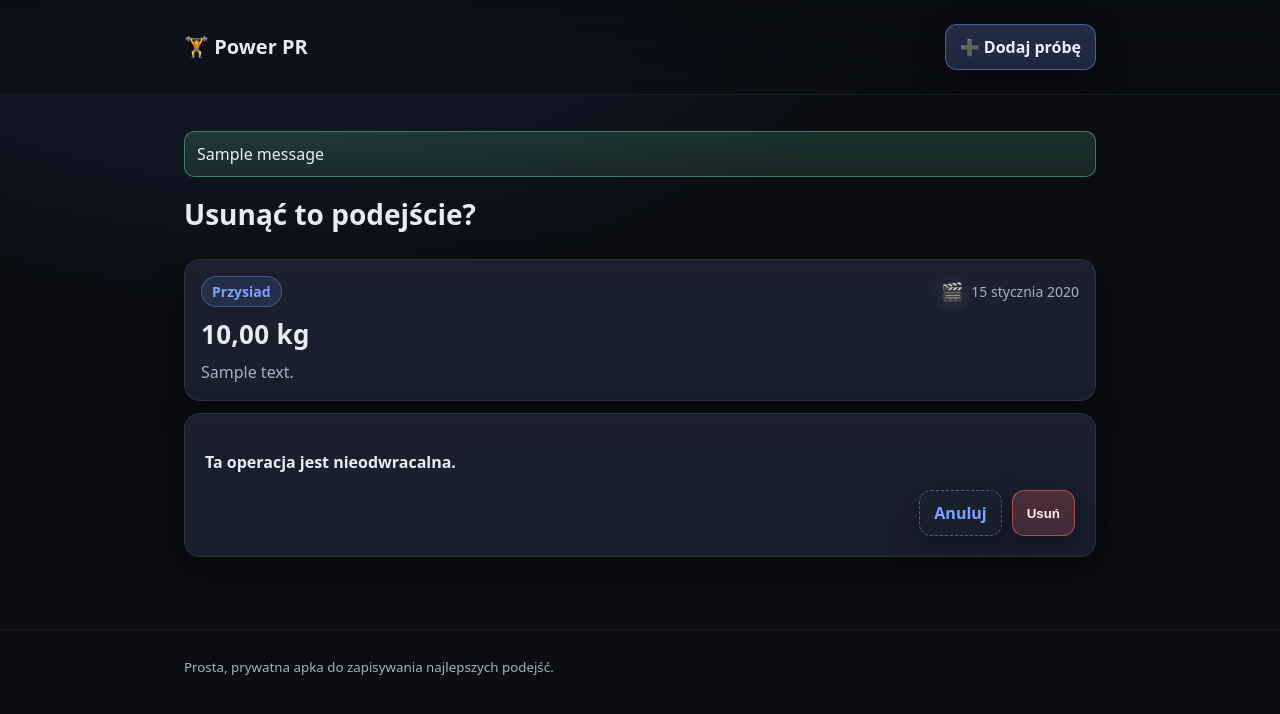
After one commit to 0Swat/glory-of-strenght, a Django app: page /1/delete/ in a window 1280 px wide. The commit adds this page. Shown: the top 714 px of the page. Run offline with Django 4.2, Linux system fonts and the light colour scheme; tables that the repository leaves empty hold one stand-in row (values such as "Sample post"); one stand-in notice (Sample message) is shown.

Commit message:
add delete button

```diff
--- a/lifts/forms.py
+++ b/lifts/forms.py
@@ -4,16 +4,18 @@ from .models import LiftAttempt
 class LiftAttemptForm(forms.ModelForm):
     class Meta:
         model = LiftAttempt
-        fields = ['lift_type', 'weight_kg', 'date', 'notes']
+        fields = ['lift_type', 'weight_kg', 'date', 'notes', 'video']
         widgets = {
             'lift_type': forms.Select(attrs={'class': 'input'}),
             'weight_kg': forms.NumberInput(attrs={'step': '0.5', 'class': 'input', 'placeholder': 'np. 200.0'}),
             'date': forms.DateInput(attrs={'type': 'date', 'class': 'input'}),
             'notes': forms.Textarea(attrs={'rows': 4, 'class': 'input', 'placeholder': 'Opcjonalne notatki…'}),
+            'video': forms.ClearableFileInput(attrs={'class': 'input', 'accept': 'video/*'}),
         }
         labels = {
             'lift_type': 'Rodzaj boju',
             'weight_kg': 'Ciężar (kg)',
             'date': 'Data',
             'notes': 'Notatki',
+            'video': 'Nagranie (opcjonalnie)',
         }
--- a/lifts/models.py
+++ b/lifts/models.py
@@ -1,4 +1,5 @@
 from django.db import models
+from django.core.validators import FileExtensionValidator
 
 class LiftType(models.TextChoices):
     SQUAT = 'przysiad', 'Przysiad'
@@ -10,6 +11,11 @@ class LiftAttempt(models.Model):
     weight_kg = models.DecimalField(max_digits=6, decimal_places=2)
     date = models.DateField()
     notes = models.TextField(blank=True)
+    video = models.FileField(
+        upload_to='videos/',
+        blank=True, null=True,
+        validators=[FileExtensionValidator(allowed_extensions=['mp4','mov','webm','m4v'])]
+    )
 
     class Meta:
         ordering = ['-date', '-weight_kg']
--- a/lifts/urls.py
+++ b/lifts/urls.py
@@ -4,4 +4,6 @@ from . import views
 urlpatterns = [
     path('', views.index, name='index'),
     path('add/', views.add_attempt, name='add_attempt'),
+    path('<int:pk>/', views.attempt_detail, name='attempt_detail'),
+    path('<int:pk>/delete/', views.attempt_delete, name='attempt_delete'),
 ]
--- a/lifts/views.py
+++ b/lifts/views.py
@@ -1,5 +1,6 @@
-from django.shortcuts import render, redirect
+from django.shortcuts import render, redirect, get_object_or_404
 from django.db import connection
+from django.contrib import messages
 from .models import LiftAttempt
 from .forms import LiftAttemptForm
 
@@ -16,10 +17,24 @@ def index(request):
 
 def add_attempt(request):
     if request.method == 'POST':
-        form = LiftAttemptForm(request.POST)
+        form = LiftAttemptForm(request.POST, request.FILES)
         if form.is_valid():
             form.save()
+            messages.success(request, "Dodano nowe podejście.")
             return redirect('index')
     else:
         form = LiftAttemptForm()
     return render(request, 'lifts/add.html', {'form': form})
+
+def attempt_detail(request, pk):
+    attempt = get_object_or_404(LiftAttempt, pk=pk)
+    return render(request, 'lifts/detail.html', {'attempt': attempt})
+
+def attempt_delete(request, pk):
+    attempt = get_object_or_404(LiftAttempt, pk=pk)
+    if request.method == 'POST':
+        attempt.delete()
+        messages.success(request, "Usunięto próbę.")
+        return redirect('index')
+    # GET -> confirm page
+    return render(request, 'lifts/confirm_delete.html', {'attempt': attempt})
--- a/power_pr/settings.py
+++ b/power_pr/settings.py
@@ -64,3 +64,7 @@ STATIC_URL = 'static/'
 STATICFILES_DIRS = [BASE_DIR / 'static']
 
 DEFAULT_AUTO_FIELD = 'django.db.models.BigAutoField'
+
+
+MEDIA_URL = 'media/'
+MEDIA_ROOT = BASE_DIR / 'media'
--- a/power_pr/urls.py
+++ b/power_pr/urls.py
@@ -1,7 +1,12 @@
 from django.contrib import admin
 from django.urls import path, include
+from django.conf import settings
+from django.conf.urls.static import static
 
 urlpatterns = [
     path('admin/', admin.site.urls),
     path('', include('lifts.urls')),
 ]
+
+if settings.DEBUG:
+    urlpatterns += static(settings.MEDIA_URL, document_root=settings.MEDIA_ROOT)
--- a/static/style.css
+++ b/static/style.css
@@ -117,3 +117,22 @@ code{
 }
 
 @media (max-width:700px){ .form-grid{grid-template-columns:1fr} }
+
+
+.card-link{display:block; color:inherit; text-decoration:none; transition: transform .05s ease, border-color .2s ease}
+.card-link:hover{transform: translateY(-1px); border-color: rgba(122,162,255,.55)}
+.right-meta{display:flex; align-items:center; gap:8px}
+.video-indicator{filter: drop-shadow(0 2px 8px rgba(255,255,255,.15)); font-size:18px}
+.video-card h2{margin-top:0; font-size:18px; color:var(--muted)}
+.help{color:var(--muted)}
+
+
+.btn-danger{
+  background: linear-gradient(180deg, rgba(255,107,107,.22), rgba(255,107,107,.18));
+  border:1px solid rgba(255,107,107,.55);
+  color:#ffecec;
+}
+.messages{list-style:none; padding:0; margin:12px 0 0}
+.msg{padding:10px 12px; border-radius:10px; border:1px solid rgba(255,255,255,.08); margin:0 0 8px}
+.msg.success{background: linear-gradient(180deg, rgba(102,217,163,.18), rgba(102,217,163,.12)); border-color: rgba(102,217,163,.45)}
+.msg.error{background: linear-gradient(180deg, rgba(255,107,107,.18), rgba(255,107,107,.12)); border-color: rgba(255,107,107,.45)}
--- a/templates/base.html
+++ b/templates/base.html
@@ -18,6 +18,13 @@
   </header>
 
   <main class="container">
+    {% if messages %}
+      <ul class="messages">
+        {% for message in messages %}
+          <li class="msg {{ message.tags }}">{{ message }}</li>
+        {% endfor %}
+      </ul>
+    {% endif %}
     {% block content %}{% endblock %}
   </main>
 
--- /dev/null
+++ b/templates/lifts/confirm_delete.html
@@ -0,0 +1,27 @@
+{% extends 'base.html' %}
+
+{% block content %}
+  <h1>Usunąć to podejście?</h1>
+  <article class="card">
+    <header class="card-header">
+      <span class="badge">{{ attempt.get_lift_type_display }}</span>
+      <div class="right-meta">
+        {% if attempt.video %}<span class="video-indicator" title="Nagranie dostępne">🎬</span>{% endif %}
+        <time datetime="{{ attempt.date }}">{{ attempt.date }}</time>
+      </div>
+    </header>
+    <div class="card-body">
+      <div class="pr-value">{{ attempt.weight_kg }} kg</div>
+      {% if attempt.notes %}<p class="notes">{{ attempt.notes }}</p>{% endif %}
+    </div>
+  </article>
+
+  <form method="post" class="form card" style="margin-top:12px;">
+    {% csrf_token %}
+    <p><strong>Ta operacja jest nieodwracalna.</strong></p>
+    <div class="form-actions">
+      <a href="{% url 'attempt_detail' attempt.pk %}" class="btn btn-outline">Anuluj</a>
+      <button type="submit" class="btn btn-danger">Usuń</button>
+    </div>
+  </form>
+{% endblock %}
```
Also changed, not shown: templates/lifts/add.html (+8 -1 lines), templates/lifts/detail.html (added, +34 -0 lines), templates/lifts/index.html (+7 -4 lines), lifts/migrations/0002_liftattempt_video.py (added).
